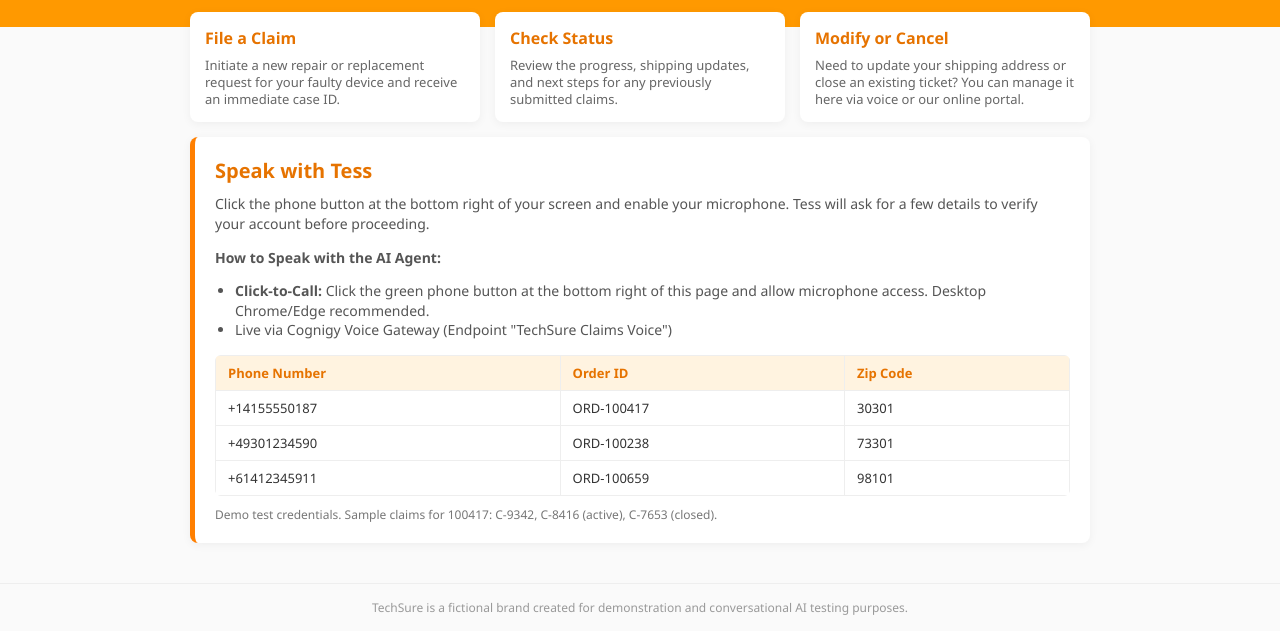
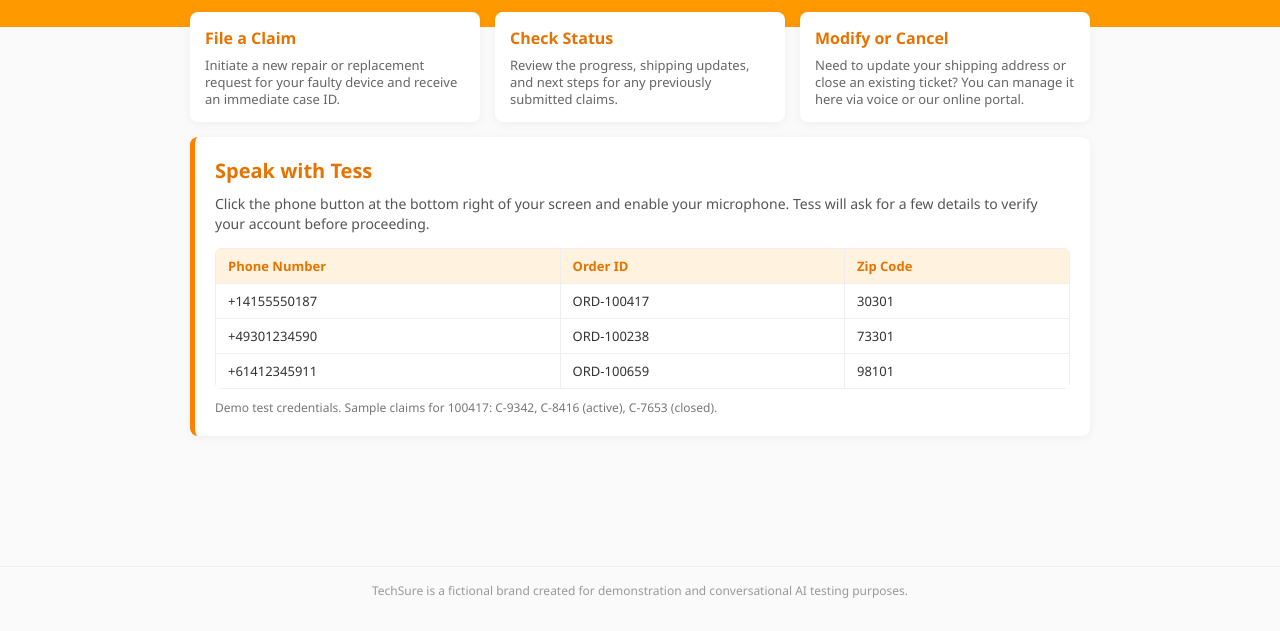
Before and after one commit to dsanavia/techsure-voice-webchat, a plain HTML site: page index.html in a window 1280 px wide. Shown: the part 186-817 px from the top of the page. Drawn offline with Linux system fonts and the light colour scheme; a script that the page names is missing.

Commit message:
Update index.html

```diff
--- a/index.html
+++ b/index.html
@@ -187,15 +187,10 @@
             </div>
         </div>
 
-        <div class="talk-to-tess">
+               <div class="talk-to-tess">
             <h3>Speak with Tess</h3>
             <p>Click the phone button at the bottom right of your screen and enable your microphone. Tess will ask for a few details to verify your account before proceeding.</p>
 
-            <p><strong>How to Speak with the AI Agent:</strong></p>
-            <ul>
-                <li><strong>Click-to-Call:</strong> Click the green phone button at the bottom right of this page and allow microphone access. Desktop Chrome/Edge recommended.</li>
-                <li>Live via Cognigy Voice Gateway (Endpoint "TechSure Claims Voice")</li>
-            </ul>
             <!-- Updated Table -->
             <table>
                 <tr>
```
